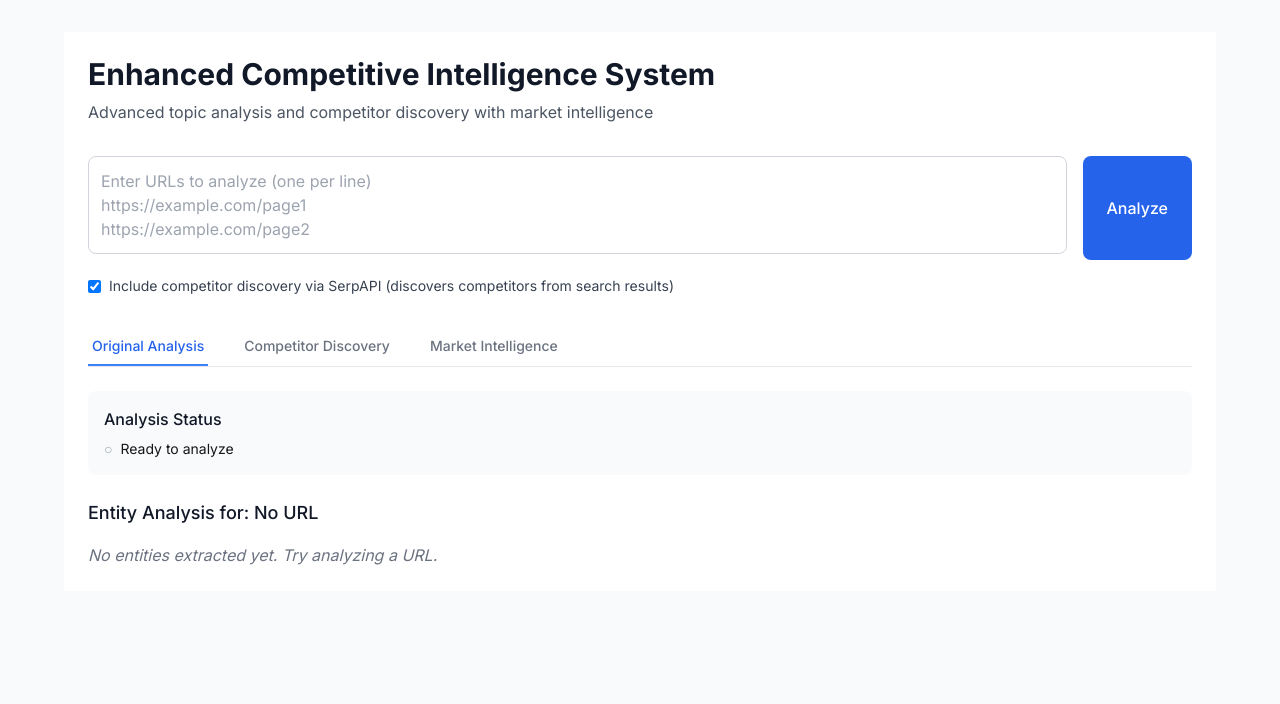
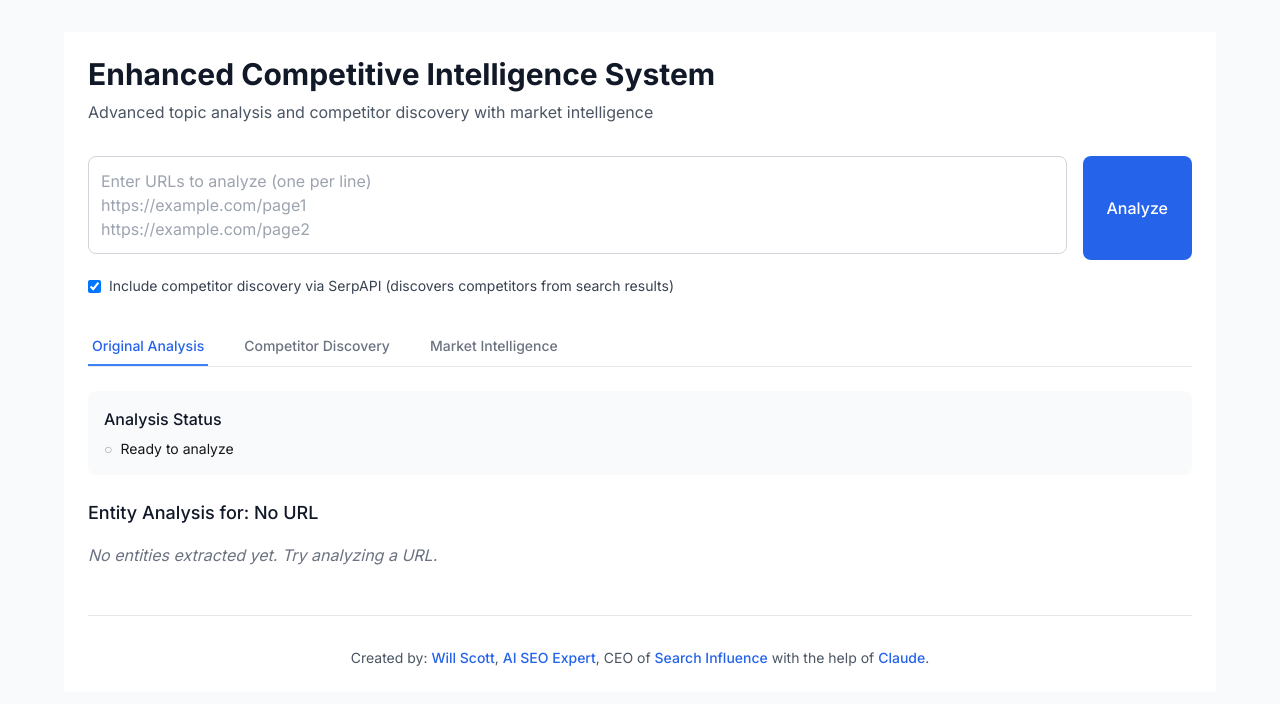
Before and after one commit to willscott-v2/qfology, a Next.js app: page / in a window 1280 px wide. Shown: the top 704 px of the page. Built offline with nearby package versions, Linux system fonts and the light colour scheme.

Commit message:
Added credits to bottom of page.

```diff
--- a/components/TopicAnalyzer.tsx
+++ b/components/TopicAnalyzer.tsx
@@ -847,6 +847,49 @@ const TopicAnalyzer: React.FC = () => {
           </div>
         </div>
       )}
+
+      {/* Credits Footer */}
+      <div className="mt-12 pt-8 border-t border-gray-200">
+        <div className="text-center text-sm text-gray-600">
+          Created by:{' '}
+          <a
+            href="https://www.linkedin.com/in/williamscott/"
+            target="_blank"
+            rel="noopener noreferrer"
+            className="text-blue-600 hover:text-blue-800 font-medium"
+          >
+            Will Scott
+          </a>
+          ,{' '}
+          <a
+            href="https://www.linkedin.com/in/williamscott/"
+            target="_blank"
+            rel="noopener noreferrer"
+            className="text-blue-600 hover:text-blue-800 font-medium"
+          >
+            AI SEO Expert
+          </a>
+          , CEO of{' '}
+          <a
+            href="https://www.searchinfluence.com/"
+            target="_blank"
+            rel="noopener noreferrer"
+            className="text-blue-600 hover:text-blue-800 font-medium"
+          >
+            Search Influence
+          </a>
+          {' '}with the help of{' '}
+          <a
+            href="https://claude.ai/"
+            target="_blank"
+            rel="noopener noreferrer"
+            className="text-blue-600 hover:text-blue-800 font-medium"
+          >
+            Claude
+          </a>
+          .
+        </div>
+      </div>
     </div>
   );
 };
```
